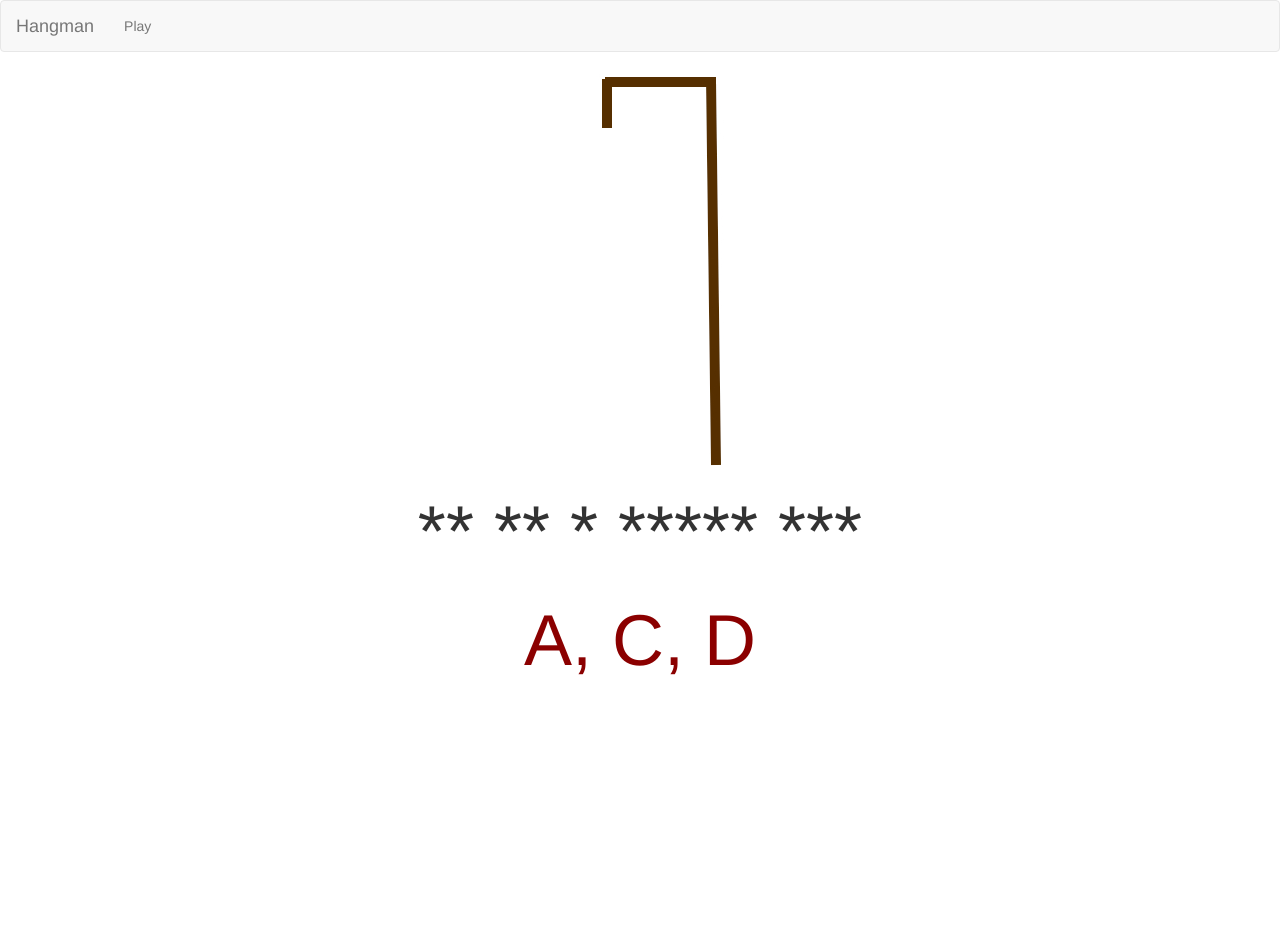
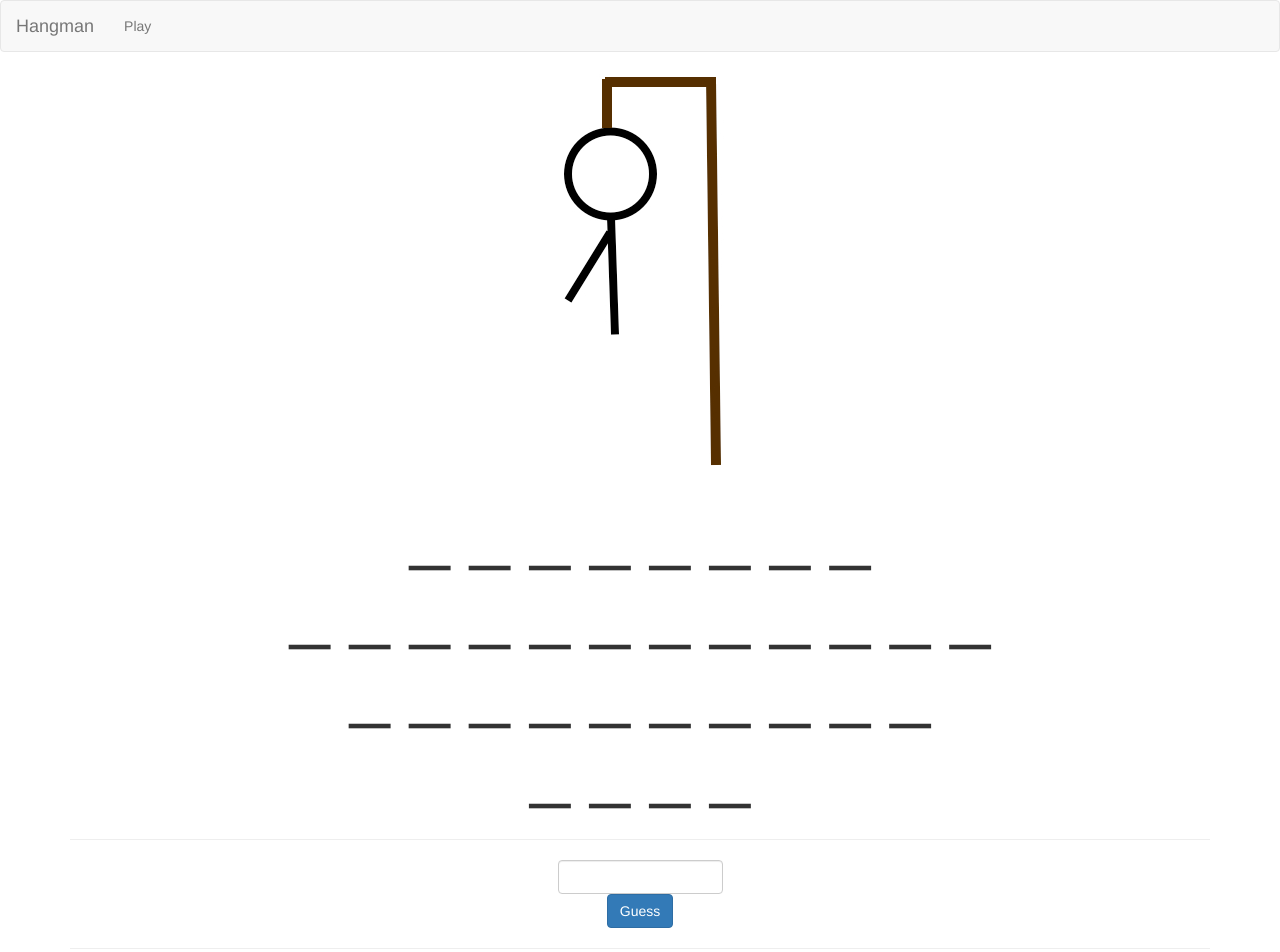
Before and after one commit to chris-schwartz/ng-hangman, an Angular app: page / in a window 1280 px wide. Shown: the top 952 px of the page. Before the commit the page ends 800 px from the top, so only its background shows below. Built offline with nearby package versions, Linux system fonts and the light colour scheme.

Commit message:
Adds letter guess component

```diff
--- a/src/app/app.component.html
+++ b/src/app/app.component.html
@@ -3,6 +3,7 @@
 <app-header></app-header>
 
 <div class="container">
+
 
   <div class="row">
     <div class="col-md-12">
@@ -15,6 +16,13 @@
       <app-puzzle></app-puzzle>
     </div>
   </div>
+  <hr>
+  <div class="row">
+    <div class="col-md-12">
+      <app-letter-guess></app-letter-guess>
+    </div>
+  </div>
+  <hr>
 
   <div class="row">
     <div class="col-md-12">
--- a/src/app/app.module.ts
+++ b/src/app/app.module.ts
@@ -6,6 +6,7 @@ import { HeaderComponent } from './header/header.component';
 import { HangmanComponent } from './hangman/hangman.component';
 import { PuzzleComponent } from './puzzle/puzzle.component';
 import { GuessesComponent } from './guesses/guesses.component';
+import { LetterGuessComponent } from './letter-guess/letter-guess.component';
 
 @NgModule({
   declarations: [
@@ -13,7 +14,8 @@ import { GuessesComponent } from './guesses/guesses.component';
     HeaderComponent,
     HangmanComponent,
     PuzzleComponent,
-    GuessesComponent
+    GuessesComponent,
+    LetterGuessComponent
   ],
   imports: [
     BrowserModule
--- a/src/app/hangman/hangman.component.html
+++ b/src/app/hangman/hangman.component.html
@@ -2,7 +2,7 @@
 
   <div class="col-xs-12 col-sm-12 col-md-12 col-lg-12">
     <div class="text-center">
-      <img src="assets/0.jpg" class="img-fluid" alt="Image">
+      <img src="assets/3.jpg" class="img-fluid" alt="Image">
     </div>
   </div>
 
--- /dev/null
+++ b/src/app/letter-guess/letter-guess.component.html
@@ -0,0 +1,11 @@
+<div class="row">
+  <div class="col-md-2 col-md-offset-5">
+    <input type="text" pattern="[A-z]{1}" name="" id="input${1/(\w+)/\u\1/g}" class="form-control" style="width: 20">
+  </div>
+</div>
+
+<div class="row">
+  <div class="text-center">
+    <button type="button"  class="btn btn-primary">Guess</button>
+  </div>
+</div>
--- /dev/null
+++ b/src/app/letter-guess/letter-guess.component.ts
@@ -0,0 +1,15 @@
+import { Component, OnInit } from '@angular/core';
+
+@Component({
+  selector: 'app-letter-guess',
+  templateUrl: './letter-guess.component.html',
+  styleUrls: ['./letter-guess.component.css']
+})
+export class LetterGuessComponent implements OnInit {
+
+  constructor() { }
+
+  ngOnInit() {
+  }
+
+}
--- a/src/app/puzzle/puzzle.component.html
+++ b/src/app/puzzle/puzzle.component.html
@@ -1,3 +1,3 @@
 <div class="text-center">
-  <h1 style="font-size: 72px"> ** ** * ***** ***</h1>
+  <h1 style="font-size: 72px"> _ _ _ _ _ _ _ _ <br>  _ _ _ _ _ _ _ _ _ _ _ _  <br> _ _ _ _ _ _ _ _ _ _ <br>  _ _ _ _</h1>
 </div>
```
Also changed, not shown: src/app/letter-guess/letter-guess.component.css (added), 1 other file (tests, documents, lock files or other folders).
